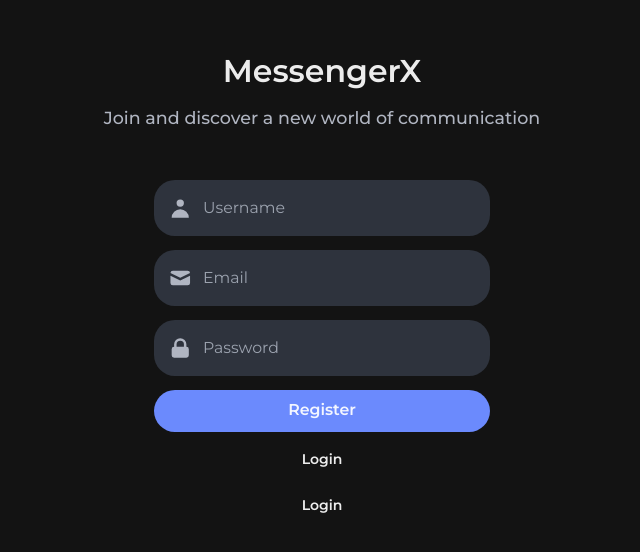
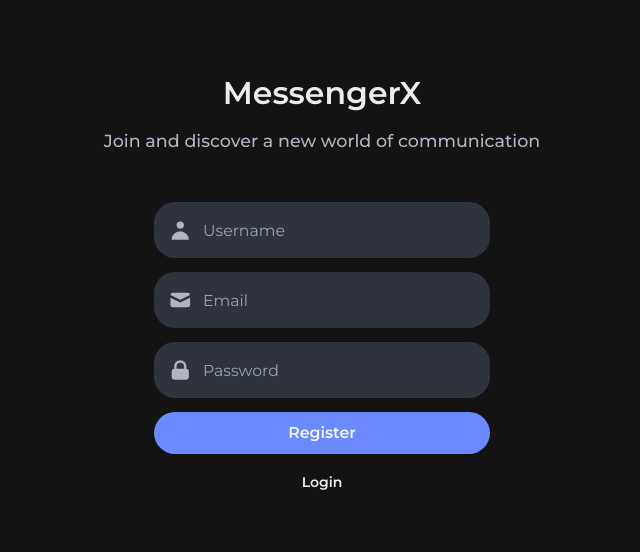
Before and after one commit to Hodame/Chat-app, a React (Vite) app: page /auth in a window 1280 px wide. Shown: the part 112-664 px from the top of the page, without its empty margins (318-958 px from the left). Built offline with nearby package versions, Linux system fonts and the light colour scheme; no server answers.

Commit message:
delete button

```diff
--- a/src/containers/Register.tsx
+++ b/src/containers/Register.tsx
@@ -12,7 +12,7 @@ type RegisterProps = {
   goLogin: MouseEventHandler<HTMLButtonElement>
 }
 
-export default function Register({ goLogin }: RegisterProps) {
+export default function Register() {
   const navigate = useNavigate()
 
   const [isLoading, setLoading] = useState(false)
@@ -59,11 +59,6 @@ export default function Register({ goLogin }: RegisterProps) {
           <p>Register</p>
         </Button>
       </div>
-      <div className="mt-3 flex justify-center">
-        <Button onClick={goLogin} rounded={"full"} variant={"ghost"}>
-          <p>Login</p>
-        </Button>
-      </div>
     </div>
   )
 }
```
